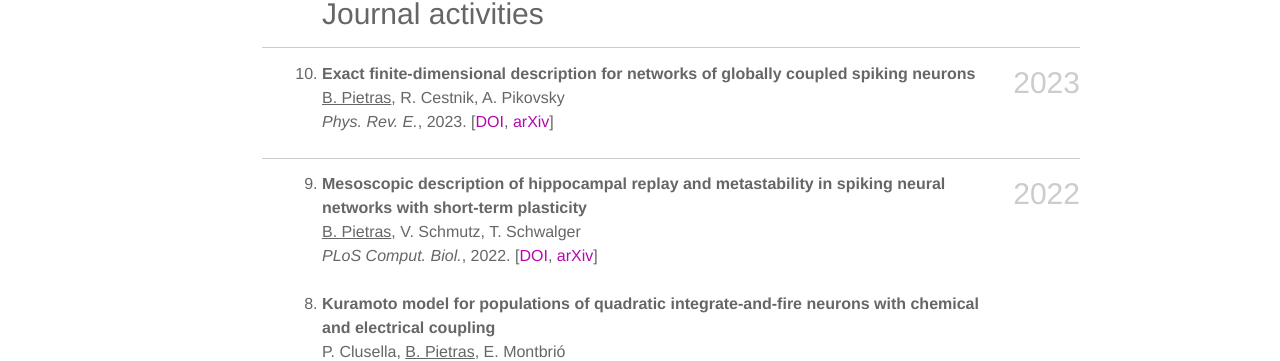
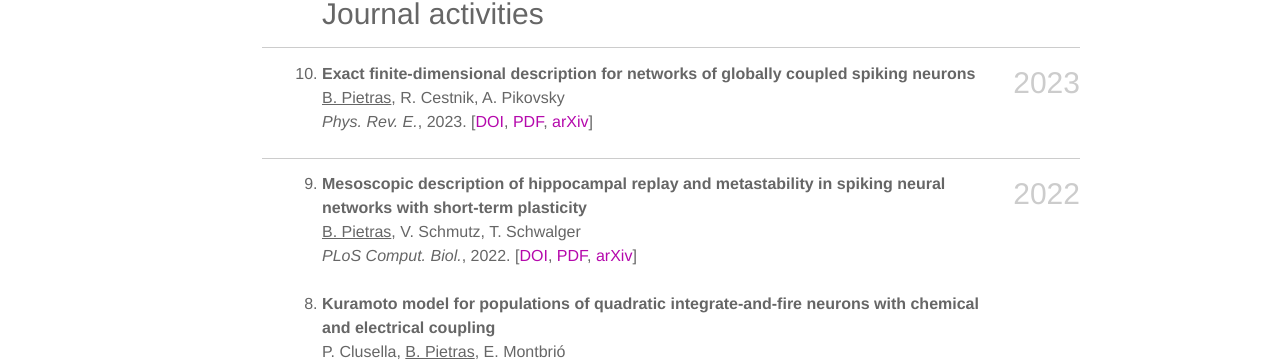
Before and after one commit to BastianPietras/bastianpietras.github.io, a Jekyll site: the page built from _pages/publications.md, in a window 1280 px wide and 900 px high. Shown: the part 285-646 px from the top of the window. Built offline with Jekyll 4.4.1, drawn with Linux system fonts in a browser that asks for light colours.

Commit message:
Update publications.md

```diff
--- a/_pages/publications.md
+++ b/_pages/publications.md
@@ -16,13 +16,13 @@ title: publications
 
   <li> <strong>Exact finite-dimensional description for networks of globally coupled spiking neurons</strong><br/>
       <ins>B. Pietras</ins>, R. Cestnik, A. Pikovsky<br/>
-      <em>Phys. Rev. E.</em>, 2023. [<a href="https://doi.org/10.1103/PhysRevE.107.024315" target="_self">DOI</a>, <a href="https://doi.org/10.48550/arXiv.2209.00922" target="_self">arXiv</a>]</li><br/>
+      <em>Phys. Rev. E.</em>, 2023. [<a href="https://doi.org/10.1103/PhysRevE.107.024315" target="_self">DOI</a>, <a href="https://github.com/BastianPietras/bastianpietras.github.io/blob/master/files/2023_Pietras_Cestnik_Pikovsky.pdf" target="_self">PDF</a>, <a href="https://doi.org/10.48550/arXiv.2209.00922" target="_self">arXiv</a>]</li><br/>
 
   <h3 class="year">2022</h3>
 
   <li> <strong>Mesoscopic description of hippocampal replay and metastability in spiking neural networks with short-term plasticity</strong><br/>
       <ins>B. Pietras</ins>, V. Schmutz, T. Schwalger<br/>
-      <em>PLoS Comput. Biol.</em>, 2022. [<a href="https://doi.org/10.1371/journal.pcbi.1010809" target="_self">DOI</a>, <a href="https://arxiv.org/abs/2204.01675" target="_self">arXiv</a>]</li><br/>
+      <em>PLoS Comput. Biol.</em>, 2022. [<a href="https://doi.org/10.1371/journal.pcbi.1010809" target="_self">DOI</a>, <a href="https://github.com/BastianPietras/bastianpietras.github.io/blob/master/files/2022_Pietras_Schmutz_Schwalger.pdf" target="_self">PDF</a>, <a href="https://arxiv.org/abs/2204.01675" target="_self">arXiv</a>]</li><br/>
 
   <li> <strong>Kuramoto model for populations of quadratic integrate-and-fire neurons with chemical and electrical coupling</strong><br/>
       P. Clusella, <ins>B. Pietras</ins>, E. Montbri&oacute;<br/>
```
